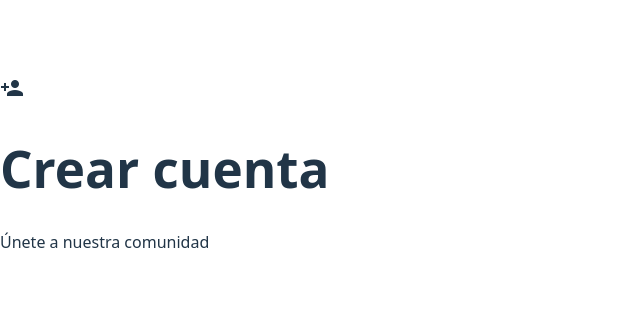
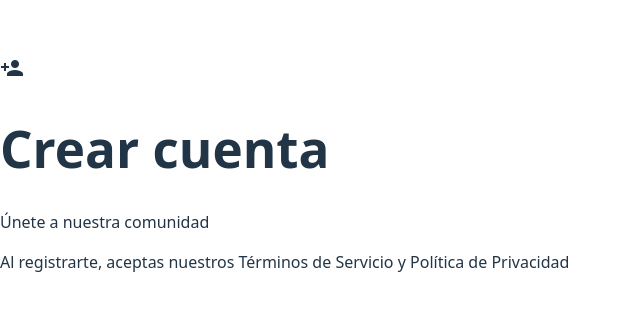
Before and after one commit to Milcatoledo/FormWithReact, a React (Vite) app: page / in a window 1280 px wide. Shown: the part 227-538 px from the top of the page, without its empty margins (0-640 px from the left). Built offline with nearby package versions, Linux system fonts and the light colour scheme.

Commit message:
First component for the form

```diff
--- a/src/App.jsx
+++ b/src/App.jsx
@@ -1,13 +1,15 @@
+import ContentForm from './components/contentForm'
+
 function App() {
     return (
       <div>
         <div>
-          <i class="material-icons">person_add</i>
+          <i className="material-icons">person_add</i>
         </div>
         <h1>Crear cuenta</h1>
-        <p class="subtitle">Únete a nuestra comunidad</p>
+        <p className="subtitle">Únete a nuestra comunidad</p>
+        <ContentForm />
       </div>
     )
 }
-
 export default App
--- /dev/null
+++ b/src/components/contentForm.jsx
@@ -0,0 +1,8 @@
+function ContentForm() {
+    return (
+        <form>
+            <p>Al registrarte, aceptas nuestros Términos de Servicio y Política de Privacidad</p>
+        </form>
+    )
+}
+export default ContentForm
```
